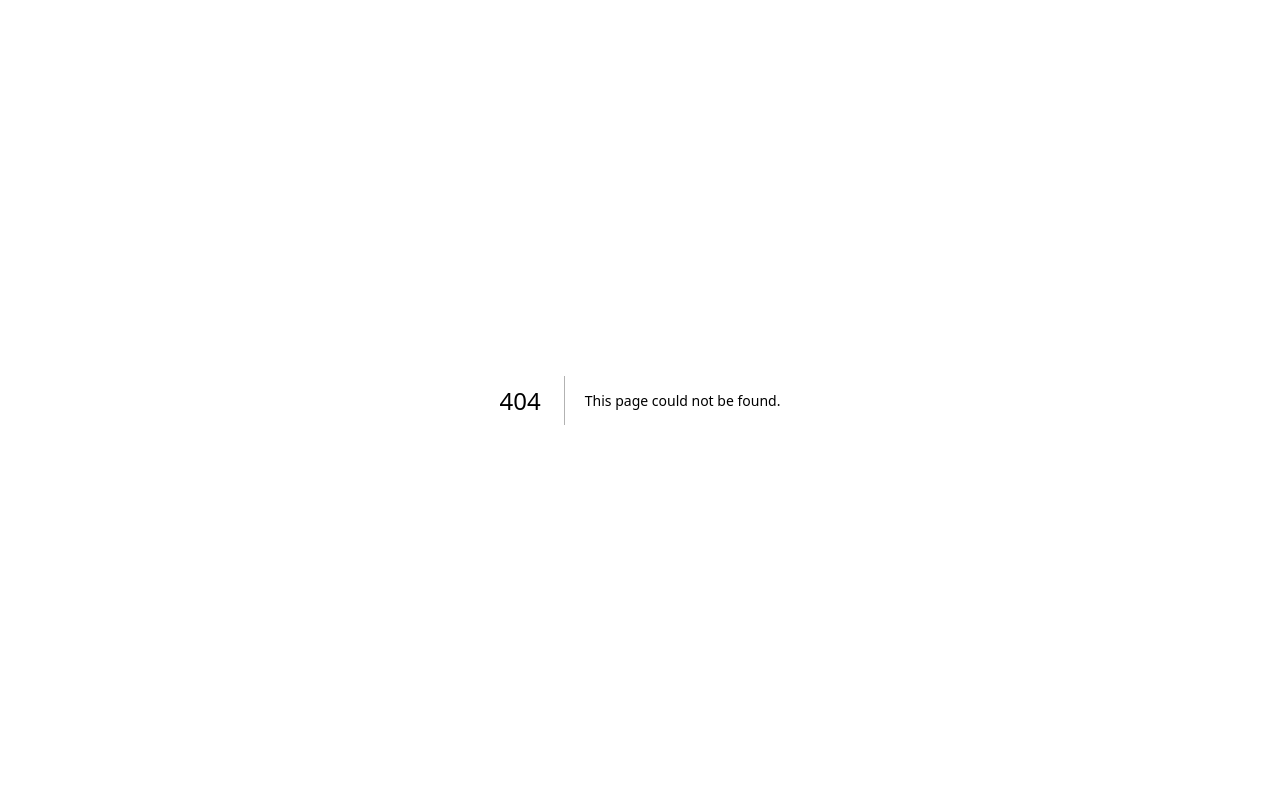
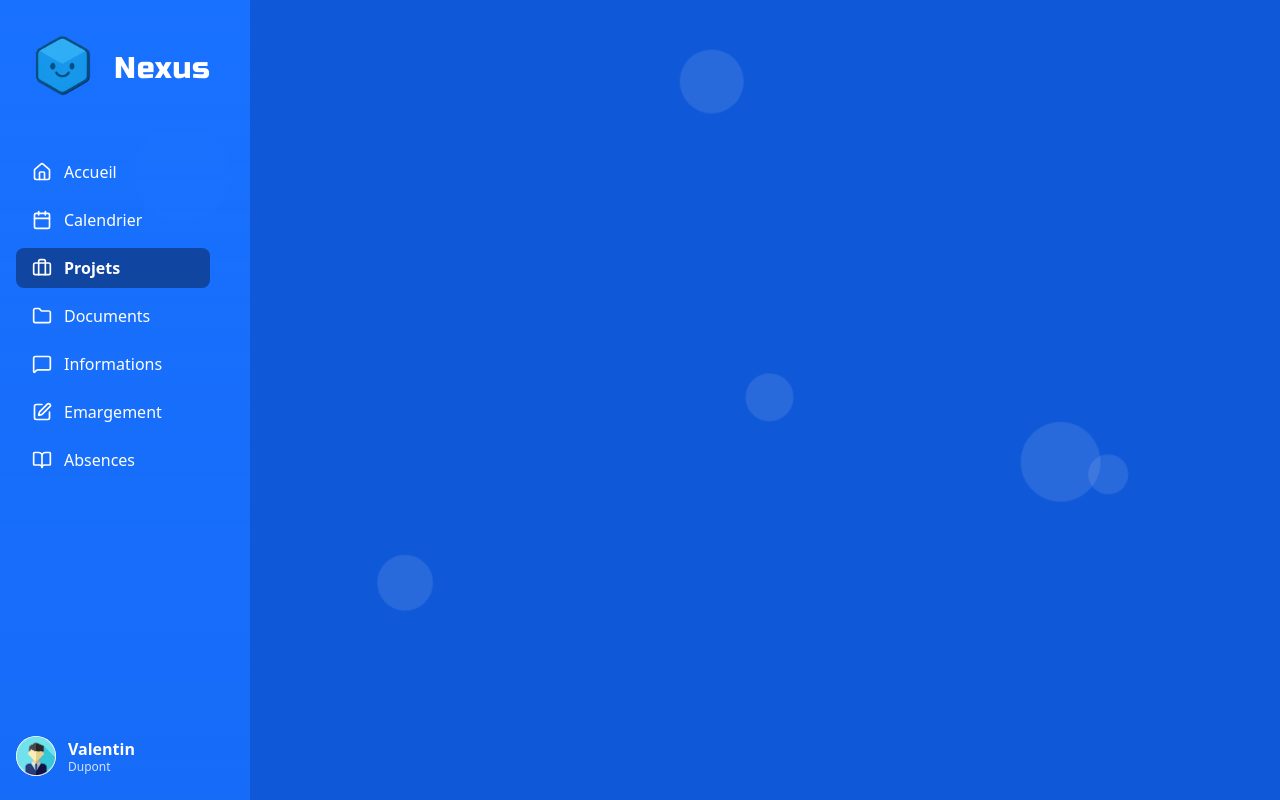
Before and after one commit to T-YEP-Nexus/testing-components-front, a Next.js app: page /Projects in a window 1280 px wide. Before the commit this address had no page. Built offline with nearby package versions, Linux system fonts and the light colour scheme.

Commit message:
Sidebar + début projects

```diff
--- /dev/null
+++ b/app/Projects/page.tsx
@@ -0,0 +1,11 @@
+"use client";
+
+import React from "react";
+
+export default function Page() {
+  return (
+    <div className="flex">
+      <div className="flex-1">{/* Contenu principal ici */}</div>
+    </div>
+  );
+}
--- a/app/layout.tsx
+++ b/app/layout.tsx
@@ -2,6 +2,7 @@ import type { Metadata } from "next";
 import { Geist, Geist_Mono } from "next/font/google";
 import "./globals.css";
 import BackgroundBubbles from "@/components/Background/BackgroundBubbles";
+import Sidebar from "@/components/Sidebar/Sidebar";
 
 const geistSans = Geist({
   variable: "--font-geist-sans",
@@ -14,8 +15,8 @@ const geistMono = Geist_Mono({
 });
 
 export const metadata: Metadata = {
-  title: "Create Next App",
-  description: "Generated by create next app",
+  title: "Nexus",
+  description: "Nexus an project management tool for students",
 };
 
 export default function RootLayout({
@@ -26,10 +27,13 @@ export default function RootLayout({
   return (
     <html lang="en">
       <body
-        className={`${geistSans.variable} ${geistMono.variable} antialiased relative`}
+        className={`${geistSans.variable} ${geistMono.variable} antialiased relative min-h-screen`}
       >
         <BackgroundBubbles />
-        {children}
+        <div className="flex">
+          <Sidebar />
+          {children}
+        </div>
       </body>
     </html>
   );
--- /dev/null
+++ b/components/Sidebar/Sidebar.tsx
@@ -0,0 +1,85 @@
+"use client";
+
+import React, { useState } from "react";
+import Image from "next/image";
+import {
+  Home,
+  Calendar,
+  Briefcase,
+  Folder,
+  MessageSquare,
+  Edit,
+  BookOpen,
+} from "lucide-react";
+
+import { Russo_One } from "next/font/google";
+
+const links = [
+  { label: "Accueil", icon: <Home size={20} /> },
+  { label: "Calendrier", icon: <Calendar size={20} /> },
+  { label: "Projets", icon: <Briefcase size={20} /> },
+  { label: "Documents", icon: <Folder size={20} /> },
+  { label: "Informations", icon: <MessageSquare size={20} /> },
+  { label: "Emargement", icon: <Edit size={20} /> },
+  { label: "Absences", icon: <BookOpen size={20} /> },
+];
+
+const russo = Russo_One({
+  subsets: ["latin"],
+  weight: ["400"],
+});
+
+const Sidebar = () => {
+  const [selected, setSelected] = useState("Projets");
+
+  return (
+    <div className="flex flex-col justify-between h-screen w-fit pr-10 bg-gradient-to-b from-[#1971FF] to-[#1971FF]/80 px-4 py-6">
+      {/* Logo + nom */}
+      <div>
+        <div className="flex items-center gap-2 mb-10">
+          <Image src="/images/Nexus.png" alt="Nexus" width={90} height={90} />
+          <span
+            className={`text-white font-extrabold text-3xl tracking-wide ${russo.className}`}
+          >
+            Nexus
+          </span>
+        </div>
+        {/* Liens */}
+        <nav className="flex flex-col gap-2">
+          {links.map((link) => (
+            <button
+              key={link.label}
+              onClick={() => setSelected(link.label)}
+              className={`flex items-center cursor-pointer gap-3 px-4 py-2 rounded-lg text-white transition-all
+                ${
+                  selected === link.label
+                    ? "bg-[#0e357a]/70 font-bold"
+                    : "hover:bg-[#0e357a]/40"
+                }
+                `}
+            >
+              <span>{link.icon}</span>
+              <span>{link.label}</span>
+            </button>
+          ))}
+        </nav>
+      </div>
+      {/* Utilisateur */}
+      <div className="flex items-center gap-3 mt-8">
+        <Image
+          src="/images/avatar.png"
+          alt="Avatar"
+          width={40}
+          height={40}
+          className="rounded-full bg-white"
+        />
+        <div className="flex flex-col">
+          <span className="text-white font-bold leading-tight">Valentin</span>
+          <span className="text-white/80 text-xs leading-tight">Dupont</span>
+        </div>
+      </div>
+    </div>
+  );
+};
+
+export default Sidebar;
--- /dev/null
+++ b/components/ui/sidebar.tsx
@@ -0,0 +1,190 @@
+"use client";
+
+import { cn } from "@/lib/utils";
+import Link, { LinkProps } from "next/link";
+import React, { useState, createContext, useContext } from "react";
+import { AnimatePresence, motion } from "framer-motion";
+import { Menu, X } from "lucide-react";
+
+interface Links {
+  label: string;
+  href: string;
+  icon: React.JSX.Element | React.ReactNode;
+}
+
+interface SidebarContextProps {
+  open: boolean;
+  setOpen: React.Dispatch<React.SetStateAction<boolean>>;
+  animate: boolean;
+}
+
+const SidebarContext = createContext<SidebarContextProps | undefined>(
+  undefined
+);
+
+export const useSidebar = () => {
+  const context = useContext(SidebarContext);
+  if (!context) {
+    throw new Error("useSidebar must be used within a SidebarProvider");
+  }
+  return context;
+};
+
+export const SidebarProvider = ({
+  children,
+  open: openProp,
+  setOpen: setOpenProp,
+  animate = true,
+}: {
+  children: React.ReactNode;
+  open?: boolean;
+  setOpen?: React.Dispatch<React.SetStateAction<boolean>>;
+  animate?: boolean;
+}) => {
+  const [openState, setOpenState] = useState(false);
+
+  const open = openProp !== undefined ? openProp : openState;
+  const setOpen = setOpenProp !== undefined ? setOpenProp : setOpenState;
+
+  return (
+    <SidebarContext.Provider value={{ open, setOpen, animate }}>
+      {children}
+    </SidebarContext.Provider>
+  );
+};
+
+export const Sidebar = ({
+  children,
+  open,
+  setOpen,
+  animate,
+}: {
+  children: React.ReactNode;
+  open?: boolean;
+  setOpen?: React.Dispatch<React.SetStateAction<boolean>>;
+  animate?: boolean;
+}) => {
+  return (
+    <SidebarProvider open={open} setOpen={setOpen} animate={animate}>
+      {children}
+    </SidebarProvider>
+  );
+};
+
+export const SidebarBody = (props: React.ComponentProps<typeof motion.div>) => {
+  return (
+    <>
+      <DesktopSidebar {...props} />
+      <MobileSidebar {...(props as React.ComponentProps<"div">)} />
+    </>
+  );
+};
+
+export const DesktopSidebar = ({
+  className,
+  children,
+  ...props
+}: React.ComponentProps<typeof motion.div>) => {
+  const { open, setOpen, animate } = useSidebar();
+  return (
+    <motion.div
+      className={cn(
+        "h-full py-4 hidden md:flex md:flex-col bg-neutral-100 dark:bg-neutral-800 flex-shrink-0",
+        open ? "px-4" : "px-2",
+        className
+      )}
+      animate={{
+        width: animate ? (open ? "360px" : "80px") : "360px",
+      }}
+      style={{ width: open ? "360px" : "80px" }}
+      onMouseEnter={() => setOpen(true)}
+      onMouseLeave={() => setOpen(false)}
+      {...props}
+    >
+      {children}
+    </motion.div>
+  );
+};
+
+export const MobileSidebar = ({
+  className,
+  children,
+  ...props
+}: React.ComponentProps<"div">) => {
+  const { open, setOpen } = useSidebar();
+  return (
+    <>
+      <div
+        className={cn(
+          "h-10 px-4 py-4 flex flex-row md:hidden items-center justify-between bg-neutral-100 dark:bg-neutral-800 w-full"
+        )}
+        {...props}
+      >
+        <div className="flex justify-end z-20 w-full">
+          <Menu
+            className="text-neutral-800 dark:text-neutral-200 cursor-pointer"
+            onClick={() => setOpen(!open)}
+          />
+        </div>
+        <AnimatePresence>
+          {open && (
+            <motion.div
+              initial={{ x: "-100%", opacity: 0 }}
+              animate={{ x: 0, opacity: 1 }}
+              exit={{ x: "-100%", opacity: 0 }}
+              transition={{
+                duration: 0.3,
+                ease: "easeInOut",
+              }}
+              className={cn(
+                "fixed h-full w-full inset-0 bg-white dark:bg-neutral-900 p-10 z-[100] flex flex-col justify-between",
+                className
+              )}
+            >
+              <div
+                className="absolute right-10 top-10 z-50 text-neutral-800 dark:text-neutral-200 cursor-pointer"
+                onClick={() => setOpen(!open)}
+              >
+                <X />
+              </div>
+              {children}
+            </motion.div>
+          )}
+        </AnimatePresence>
+      </div>
+    </>
+  );
+};
+
+export const SidebarLink = ({
+  link,
+  className,
+  ...props
+}: {
+  link: Links;
+  className?: string;
+  props?: LinkProps;
+}) => {
+  const { open, animate } = useSidebar();
+  return (
+    <Link
+      href={link.href}
+      className={cn(
+        "flex items-center justify-start gap-2 group/sidebar py-2",
+        className
+      )}
+      {...props}
+    >
+      {link.icon}
+      <motion.span
+        animate={{
+          display: animate ? (open ? "inline-block" : "none") : "inline-block",
+          opacity: animate ? (open ? 1 : 0) : 1,
+        }}
+        className="text-neutral-700 dark:text-neutral-200 text-sm group-hover/sidebar:translate-x-1 transition duration-150 whitespace-pre inline-block !p-0 !m-0"
+      >
+        {link.label}
+      </motion.span>
+    </Link>
+  );
+};
--- a/package.json
+++ b/package.json
@@ -12,6 +12,7 @@
     "@radix-ui/react-slot": "^1.2.3",
     "class-variance-authority": "^0.7.1",
     "clsx": "^2.1.1",
+    "framer-motion": "^12.19.1",
     "lucide-react": "^0.522.0",
     "next": "15.3.4",
     "react": "^19.0.0",
```
Also changed, not shown: public/images/Avatar.png (added), 1 other file (tests, documents, lock files or other folders).
